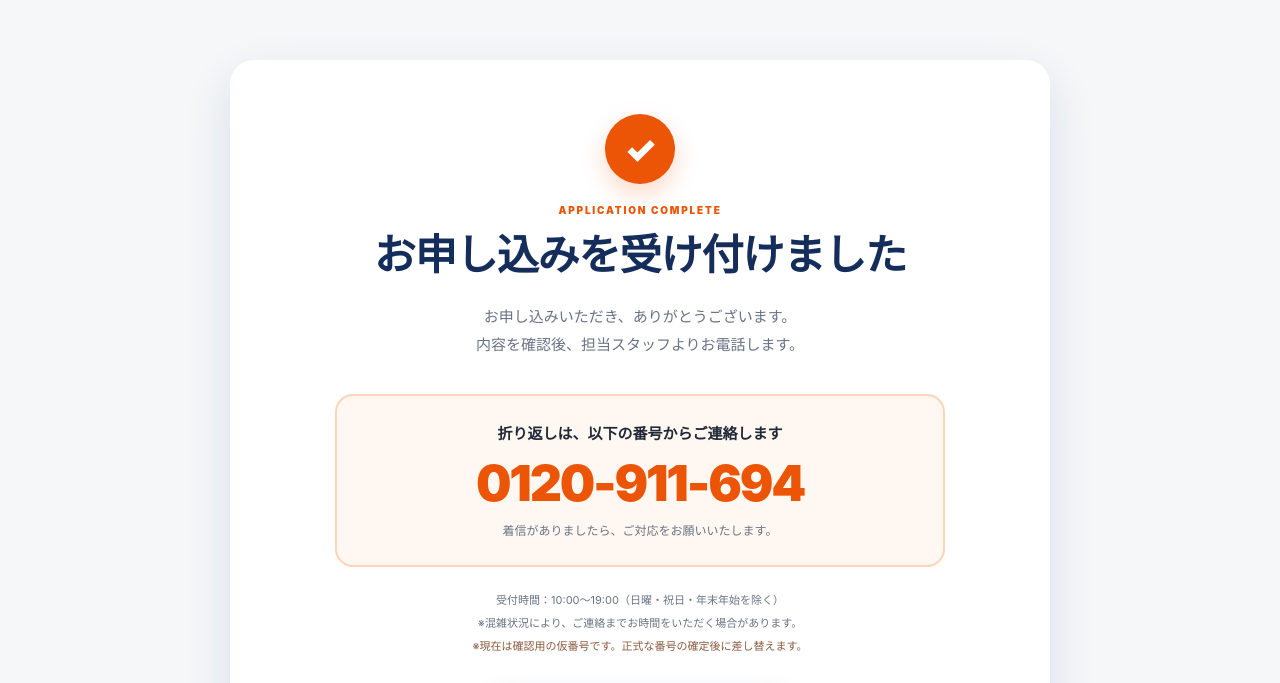
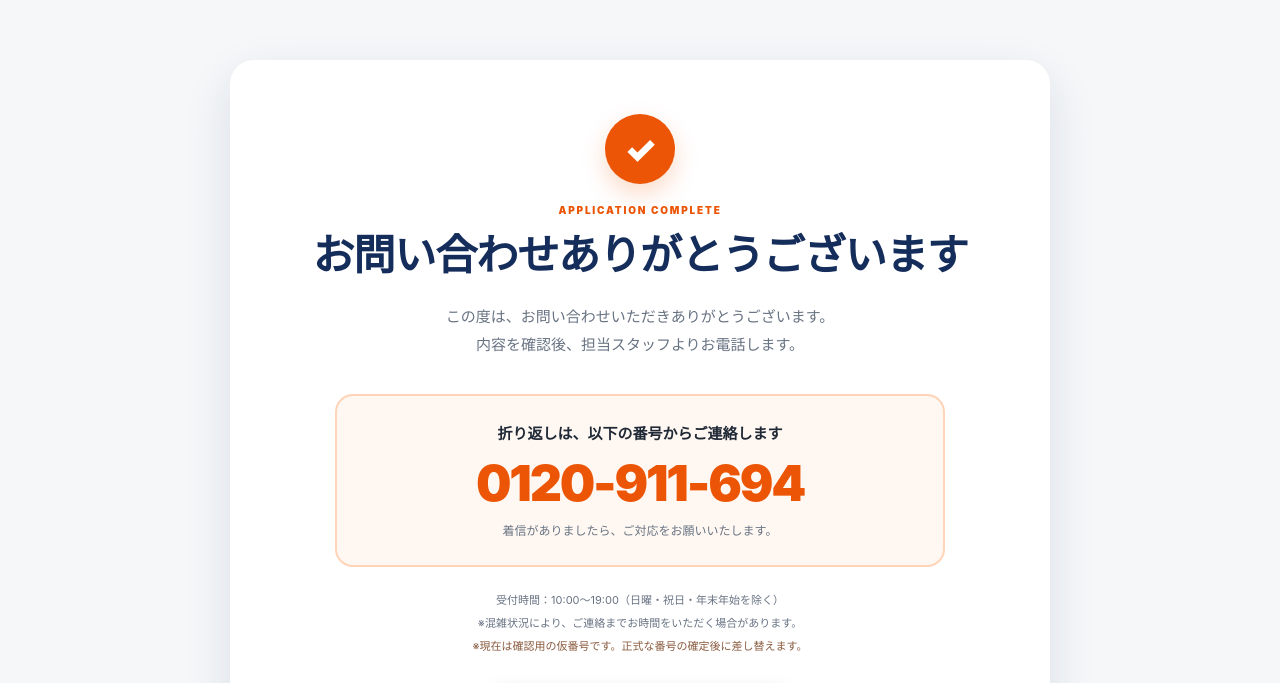
Before and after one commit to kou1113/au-hikari-lp-preview, a plain HTML site: page thanks.html in a window 1280 px wide. Shown: the part 111-794 px from the top of the page. Drawn offline with Linux system fonts and the light colour scheme.

Commit message:
Revise thank-you page wording

```diff
--- a/thanks.html
+++ b/thanks.html
@@ -4,7 +4,7 @@
   <meta charset="utf-8">
   <meta name="viewport" content="width=device-width, initial-scale=1">
   <meta name="robots" content="noindex, nofollow">
-  <title>お申し込みありがとうございます｜auひかり</title>
+  <title>お問い合わせありがとうございます｜auひかり</title>
   <link rel="stylesheet" href="styles.css?v=20260730-thanks-1">
 </head>
 <body class="subpage thanks-page">
@@ -29,8 +29,8 @@
       <section class="thanks-card">
         <div class="thanks-check" aria-hidden="true">✓</div>
         <p class="thanks-kicker">APPLICATION COMPLETE</p>
-        <h1>お申し込みを<br class="sp-only">受け付けました</h1>
-        <p class="thanks-lead">お申し込みいただき、ありがとうございます。<br>内容を確認後、担当スタッフよりお電話します。</p>
+        <h1>お問い合わせ<br class="sp-only">ありがとうございます</h1>
+        <p class="thanks-lead">この度は、お問い合わせいただきありがとうございます。<br>内容を確認後、担当スタッフよりお電話します。</p>
 
         <div class="callback-box">
           <p class="callback-label">折り返しは、以下の番号からご連絡します</p>
```
